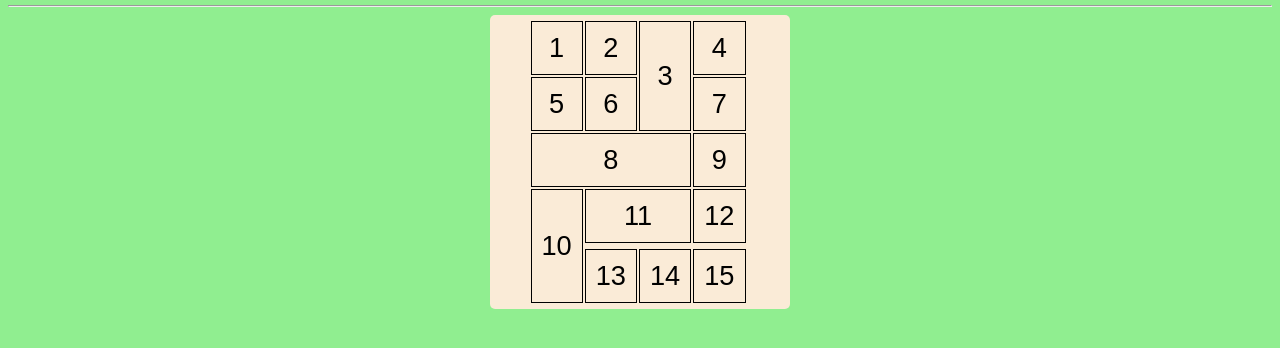
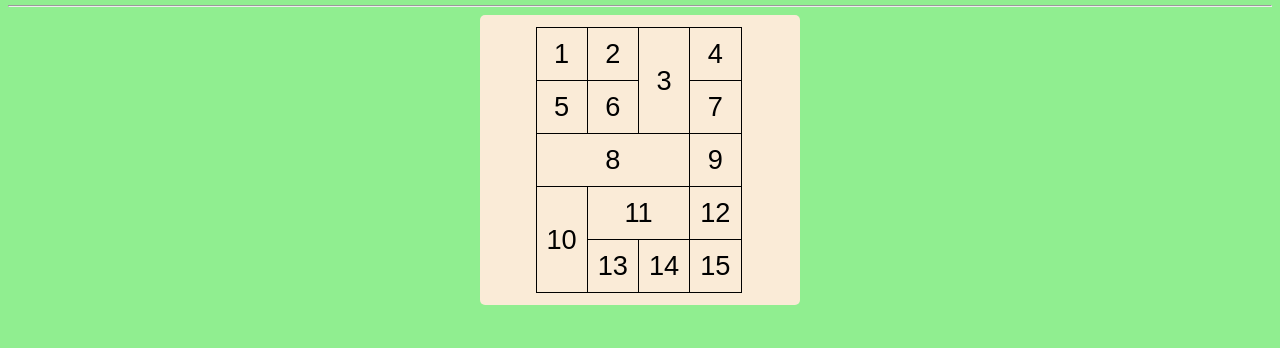
Before and after one commit to CaiqueSantosOC/Html-css, a plain HTML site: page Desafios/Tabela-01/tabela-01.html in a window 1280 px wide. Shown: the part 48-396 px from the top of the page. Drawn offline with Linux system fonts and the light colour scheme.

Commit message:
correção de desafio tabela-01

```diff
--- a/Desafios/Tabela-01/tabela-01.html
+++ b/Desafios/Tabela-01/tabela-01.html
@@ -17,6 +17,7 @@
         }
         table {
             margin: auto;
+            border-collapse: collapse;
         }
         td {
             text-align: center;
@@ -30,6 +31,7 @@
             min-width: 300px;
             margin: auto;
             border-radius: 5px;
+            padding: 10px;
         }
     </style>
 </head>
@@ -61,10 +63,10 @@
                 </th>
                 <th>
                     <tr>
-                        <td rowspan="3">10</td>
+                        <td rowspan="2">10</td>
                         <td colspan="2">11</td>
                         <td>12</td>
-                    </tr>
+
                 </th>
                 <th>
                     <tr>
```
